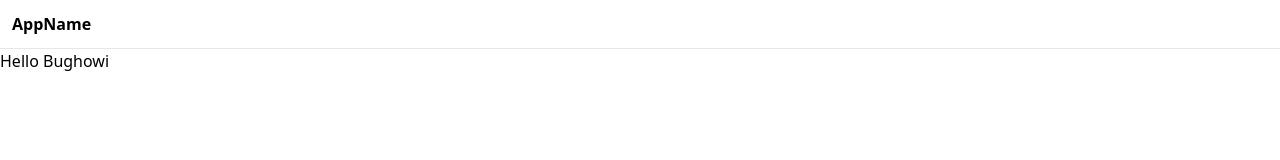
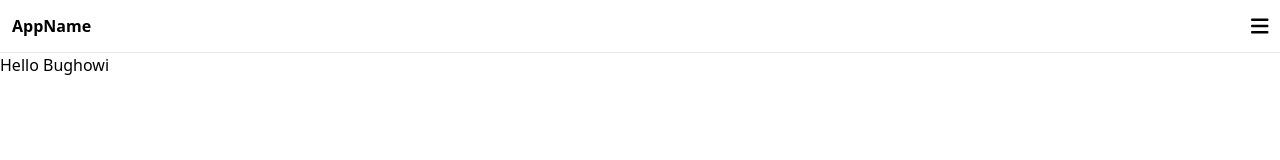
Before and after one commit to albugowy15/learning-react, a React (Create React App) app: page / in a window 1280 px wide. Shown: the top 160 px of the page. Built offline with nearby package versions, Linux system fonts and the light colour scheme.

Commit message:
create navigation component

```diff
--- a/src/Components/Header.js
+++ b/src/Components/Header.js
@@ -1,8 +1,12 @@
 import React from "react";
+import Navigation from "./Navigation";
 
 function Header() {
   return (
-    <header className="font-bold border-b p-3">AppName</header>
+    <header className="border-b p-3 flex justify-between items-center">
+      <span className="font-bold">AppName</span>
+      <Navigation />
+    </header>
   )
 }
 
--- /dev/null
+++ b/src/Components/Navigation.js
@@ -0,0 +1,28 @@
+import React, { useState } from "react";
+import { FontAwesomeIcon } from "@fortawesome/react-fontawesome";
+import { faBars } from "@fortawesome/free-solid-svg-icons";
+function Navigation() {
+  const [showMenu, setShowMenu] = useState(false)
+
+  let menu
+  let menuMask
+
+  if (showMenu) {
+    menu = <div className="fixed bg-white top-0 left-0 w-4/5 h-full z-50 shadow">The menu</div>
+
+    menuMask = <div className="bg-black-t-50 fixed top-0 left-0 w-full h-full z-50" onClick={() => setShowMenu(false)}></div>
+  }
+
+  return (
+    <nav>
+      <span className="text-xl">
+
+        <FontAwesomeIcon icon={faBars} onClick={() => setShowMenu(!showMenu)} />
+      </span>
+      {menuMask}
+      {menu}
+    </nav>
+  )
+}
+
+export default Navigation
```
